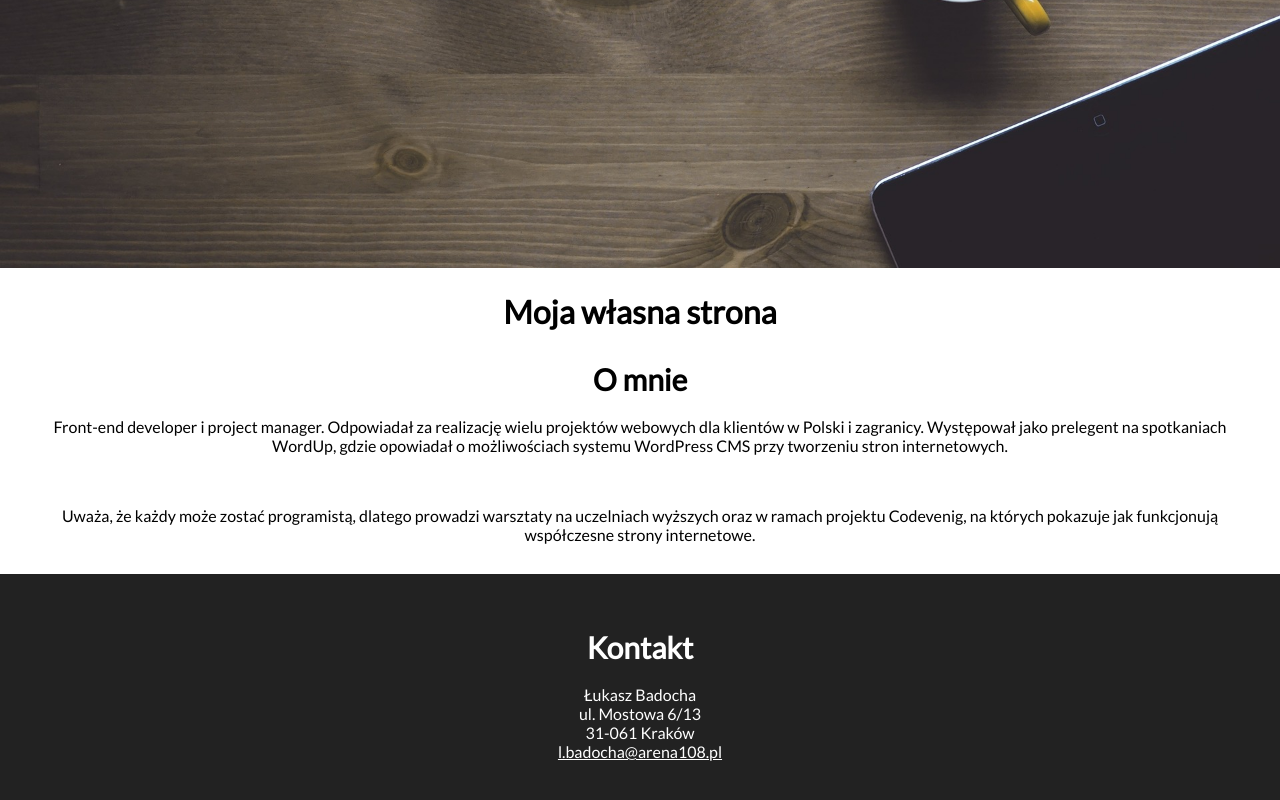
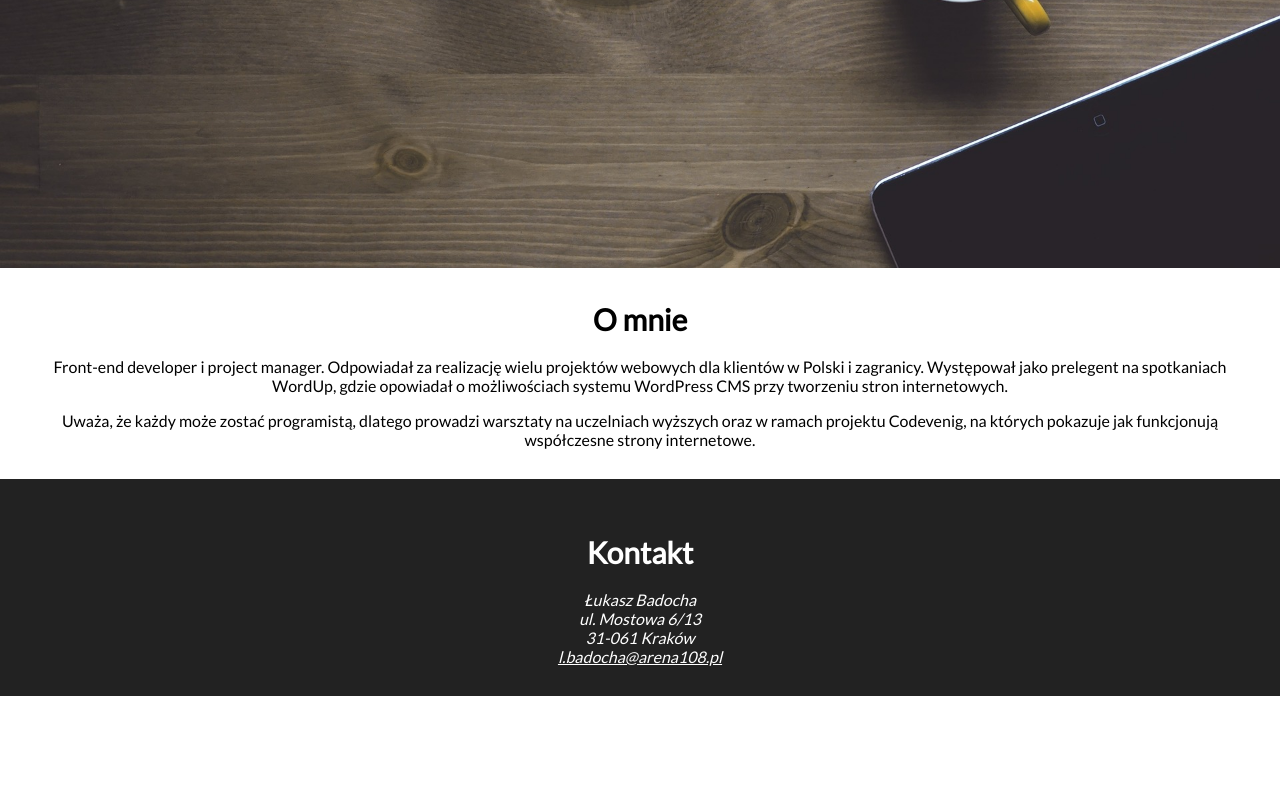
Before and after one commit to zdalnamarta/html-poprawa, a plain HTML site: page index.html in a window 1280 px wide. Shown: the part 652-1452 px from the top of the page. After the commit the page ends 1348 px from the top, so only its background shows below. Drawn offline with Linux system fonts and the light colour scheme.

Commit message:
poprawka -2

```diff
--- a/index.html
+++ b/index.html
@@ -21,13 +21,12 @@
 
 <header id="header">
     <img src="img/header-background.jpg" alt="Zdjęcie nagłówkowe">
-    <h1 class="main-header-text">Moja własna strona</h1>
+    <h1 id="main-header-text">Moja własna strona</h1>
 </header>
 
 <section id="about">
     <h2 id="about-header">O mnie</h2>
     <p class="about-content">Front-end developer i project manager. Odpowiadał za realizację wielu projektów webowych dla klientów w Polski i zagranicy. Występował jako prelegent na spotkaniach WordUp, gdzie opowiadał o możliwościach systemu WordPress CMS przy tworzeniu stron internetowych.</p>
-    <br />
 
     <p class="about-content"> Uważa, że każdy może zostać programistą, dlatego prowadzi warsztaty na uczelniach wyższych oraz w ramach projektu Codevenig, na których pokazuje jak funkcjonują współczesne strony internetowe.</p>
 
@@ -36,10 +35,10 @@
 
 <footer id="contact">
     <h2 id="contact-header">Kontakt</h2>
-    <p id="contact-content">
+    <address id="contact-content">
         Łukasz Badocha<br /> ul. Mostowa 6/13<br /> 31-061 Kraków<br />
         <a href="mailto:l.badocha@arena108.pl">l.badocha@arena108.pl</a>
-    </p>
+    </address>
 </footer>
 
 </body>
```
